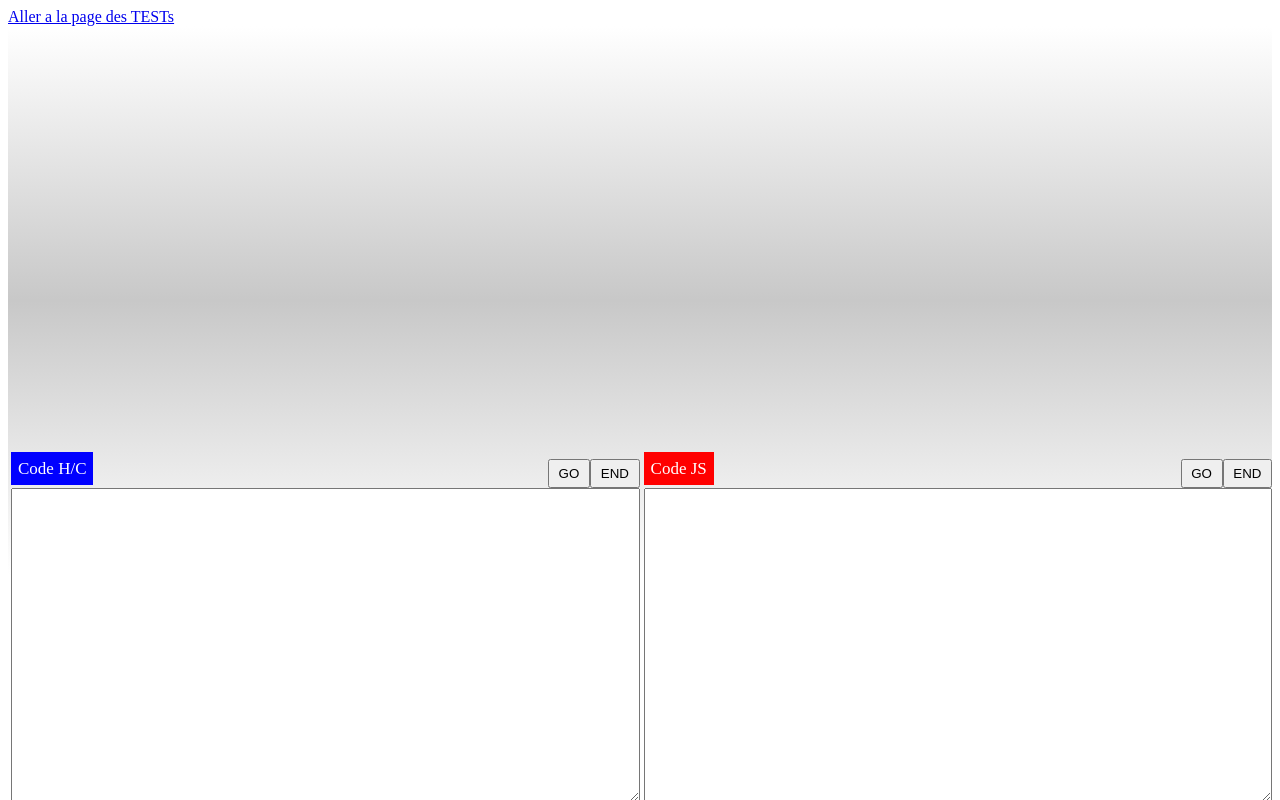
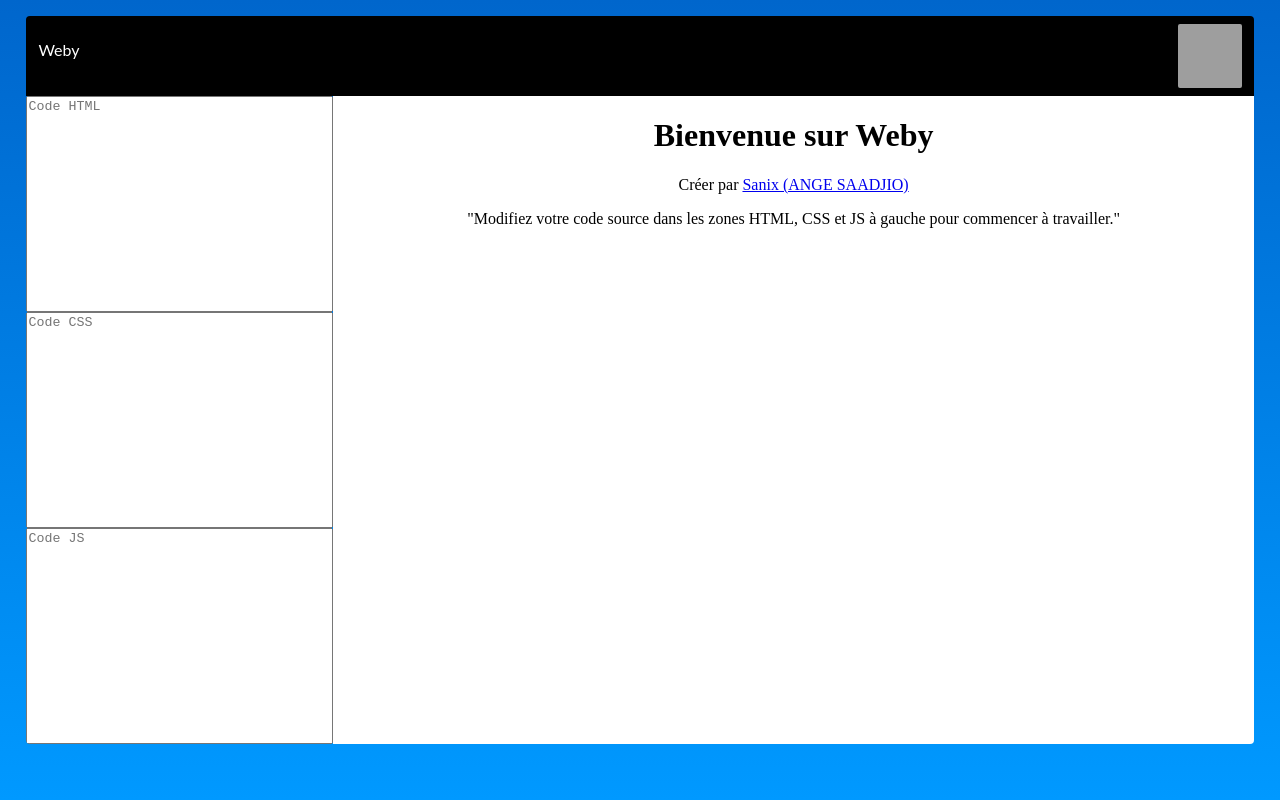
Before and after one commit to Sanix-Darker/Weby, a plain HTML site: page index.html in a window 1280 px wide. Drawn offline with Linux system fonts and the light colour scheme; grey boxes are pictures that could not be loaded.

Commit message:
Structuration and all done

```diff
--- /dev/null
+++ b/css/style.css
@@ -0,0 +1,86 @@
+html {
+  background-image:linear-gradient(#06c, #09f);
+  height:100%;
+}
+
+:not(.pen-output) body {
+  font-family:sans-serif;
+  margin:0;
+}
+
+:not(.pen-output) .weby {
+  border-radius:4px;
+  margin:2vh 2vw;
+  overflow:hidden;
+}
+
+:not(.pen-output) header {
+  background-color:#000;
+  box-sizing:border-box;
+  color:#fff;
+  font-family:Lato, sans-serif;
+  height: 10vh;
+  padding:1vh 1vw;
+  width:96vw;
+}
+
+:not(.pen-output) .avatar {
+  border-radius:2px;
+  float:right;
+  height:8vh;
+  width:8vh;
+}
+
+:not(.pen-output) h1.block {
+  display:inline-block;
+  font-size:1rem;
+  font-weight:normal;
+  margin:2vh 0;
+}
+
+:not(.pen-output) footer {
+  background-color:#333;
+  box-sizing:border-box;
+  color:#888;
+  font-size:.75em;
+  height:5vh;
+  padding:1vh 1vw;
+  text-align:center;
+  width:96vw;
+}
+
+:not(.pen-output) .pen {
+  display:flex;
+  height:81vh;
+  width:96vw;
+}
+
+:not(.pen-output) .editor {
+  display:flex;
+  flex:1 1 25%;
+  flex-direction:column;
+  justify-content:space-between;
+}
+
+:not(.pen-output) textarea {
+/*  background-color:#222;
+  border:solid 2px #444;*/
+  box-sizing:border-box;
+  color:#222;
+  display:block;
+  flex:1 1;
+  resize:none;
+  transition:all .5s ease-in-out;
+  width:100%;
+}
+
+:not(.pen-output) textarea:focus {
+  flex:1 1 80%;
+}
+
+.pen-output {
+  background-color:#fff;
+  /*border:solid 2px #444;*/
+  flex:1 1 75%;
+  font-family:initial;
+}
--- a/index.html
+++ b/index.html
@@ -1,82 +1,28 @@
-<html>
-<!-- Copyright 2015 Sanix , Cette application Html/Javascript est un OpenSource et peut etre Utiliser Librement par de Nouveaux programmeurs en WEB(html/CSS/javascript) mais a des Fins Gratuites! Toute modification ou duplication sera censionner juridiquement!-->
-
+<!DOCTYPE html>
+<html >
 <head>
-    <title>Sanix-JsCompiler</title>
-    <style>
-        #testHTML {
-            width: 100%;
-            height: 70%;
-            background-image: linear-gradient(rgb(255, 255, 255), rgb(200, 200, 200), rgb(255, 255, 255));
-        }
-
-        table#editCode {
-            width: 99%;
-            position: absolute;
-            bottom: 10px;
-            height: 40%;
-        }
-
-        #editCode td {
-            width: 47%;
-        }
-
-        #editCode textarea {
-            width: 100%;
-            height: 100%;
-        }
-
-        #editCode input {
-            padding: 5px;
-        }
-
-        span {
-            width: 100%;
-            padding: 7px;
-            color: white;
-            font-size: 17px;
-        }
-    </style>
+  <meta charset="UTF-8">
+  <title>Weby</title>
+  <link rel="stylesheet" href="css/style.css">
 </head>
 
-<body onload="load();"><a href="pages/test.html">Aller a la page des TESTs</a>
-    <div id="testHTML"></div>
-    <table id="editCode">
-        <tr>
-            <td><span style="background:blue;">Code H/C<b style="float:right;"><input type="button" value=" GO " onclick="addHTML();"><input type="button" value=" END " onclick="resetHTML()"></b></span>
-                <br>
-                <textarea id="txtHTML" autocomlete="on"></textarea>
-            </td>
-            <td><span style="background:red;">Code JS<b  style="float:right;"><input type="button" value=" GO " onclick="addJS();"><input type="button" value=" END " onclick="resetJS()"></b></span>
-                <br>
-                <textarea autocomlete="on" id="txtJS"></textarea>
-            </td>
-        </tr>
-    </table>
-    <script>
-        function addHTML() {
-            document.getElementById('testHTML').innerHTML += document.getElementById('txtHTML').value;
-        }
-
-        function load() {
-            alert('Bienvenue sur --Sanix-Web-Compiler--;\n\nCompilateur de Code HTML et de Code Javascript\n\nPar Sanix');
-        }
-
-        function resetHTML() {
-            document.getElementById('testHTML').innerHTML = '';
-        }
-
-        function addJS() {
-            if (document.getElementById('ajout')) {
-                document.getElementById('ajout').parentNode.removeChild(document.getElementById('ajout'))
-            };
-            var newScript = document.createElement('script');
-            newScript.type = 'text/javascript';
-            newScript.text = document.getElementById('txtJS').value;
-            newScript.id = 'ajout';
-            document.getElementsByTagName('head')[0].appendChild(newScript);
-        }
-    </script>
+<body>
+  <div class="weby">
+  <header>
+    <h1 class="block">Weby</h1>
+    <a href="https://www.facebook.com/saadjio?ref=bookmarks" target="_blank">
+    <img src="https://fb-s-a-a.akamaihd.net/h-ak-fbx/v/t1.0-1/p160x160/18767831_1603166083041278_7073409388893466381_n.jpg?oh=d92549a5dcaf12fb448d4e63fb5c5662&oe=5A72A6F0&__gda__=1518794334_0c78636091884bbc25cc4b52f3335bac" alt="Chris Smith" class="avatar" />
+    </a>
+  </header>
+  <div class="pen">
+    <div class="editor">
+      <textarea id="pen-html" placeholder="Code HTML"></textarea>
+      <textarea id="pen-css" placeholder="Code CSS"></textarea>
+      <textarea id="pen-js" placeholder="Code JS"></textarea>
+    </div>
+    <div class="pen-output"></div>
+  </div>
+</div>
+<script  src="js/index.js"></script>
 </body>
-
 </html>
--- /dev/null
+++ b/js/index.js
@@ -0,0 +1,75 @@
+var html = document.getElementById("pen-html"),
+  css = document.getElementById("pen-css"),
+  js = document.getElementById("pen-js"),
+  output = document.querySelector(".pen-output"),
+  weby = document.getElementById("weby"),
+  delay = (function() {
+    var timer = 0;
+    return function(callback, ms) {
+      clearTimeout(timer);
+      timer = setTimeout(callback, ms);
+    };
+  })();
+
+function remove(id) {
+  var victim = document.getElementById(id);
+  if (victim) {
+    victim.parentNode.removeChild(victim);
+  }
+}
+
+
+output.innerHTML = '<html >\
+<head>\
+  <title>TEST</title>\
+</head>\
+<body>\
+  <center>\
+    <h1>Bienvenue sur Weby</h1>\
+    Cr&eacute;er par <a href="https://www.facebook.com/saadjio?ref=bookmarks" target="_blank">Sanix (ANGE SAADJIO)</a>\
+    <p>\
+      "Modifiez votre code source dans les zones HTML, CSS et JS &agrave; gauche pour commencer &agrave; travailler."\
+    </p>\
+  </center>\
+</body>\
+</html>';
+
+
+function updateOutput() {
+  // clean up
+  remove("pen-style");
+  remove("pen-script");
+
+  // add HTML
+  output.innerHTML = html.value;
+
+  // add CSS
+  var style = document.createElement("style");
+  style.id = "pen-style";
+  style.innerHTML = css.value;
+  document.head.appendChild(style);
+
+  // add JS
+  var script = document.createElement("script");
+  script.id = "pen-script";
+  script.innerHTML = js.value;
+  document.body.appendChild(script);
+}
+
+function refresh(){
+  delay(function() {
+    updateOutput();
+  }, 1000);
+}
+
+html.addEventListener("keyup", function() {
+  refresh();
+});
+
+css.addEventListener("keyup", function() {
+  refresh();
+});
+
+js.addEventListener("keyup", function() {
+  refresh();
+});
```
Also changed, not shown: 1c.PNG (deleted), 2c.PNG (deleted), 1 other file.
